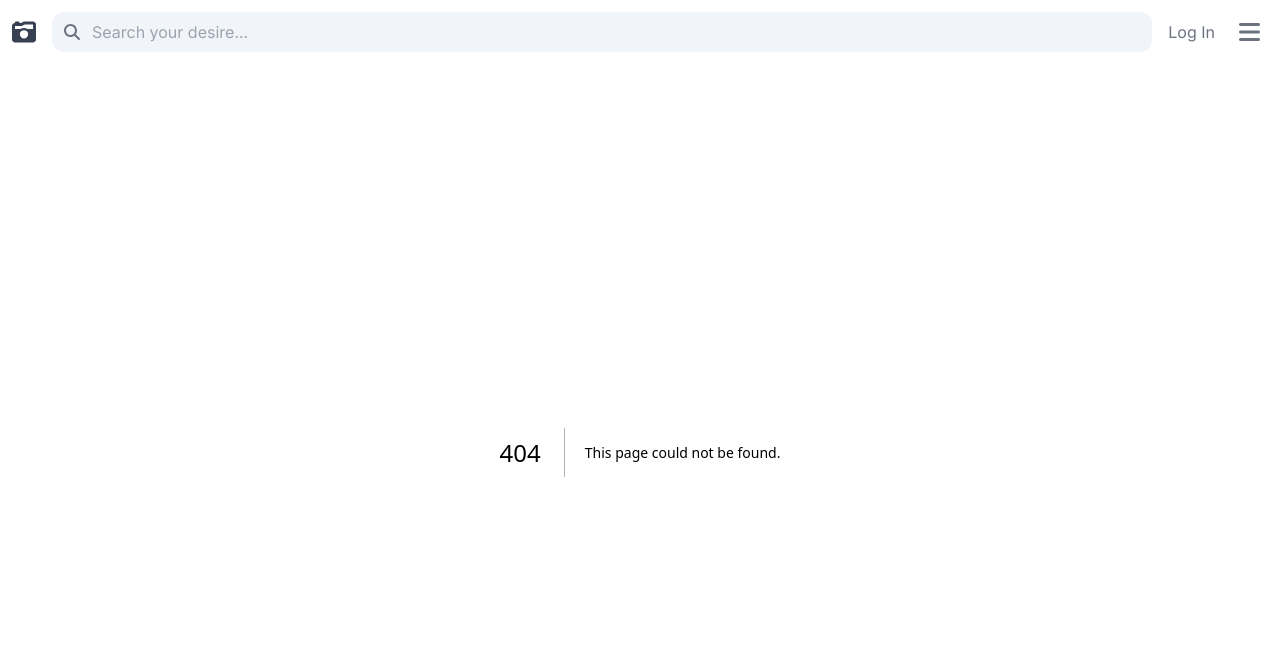
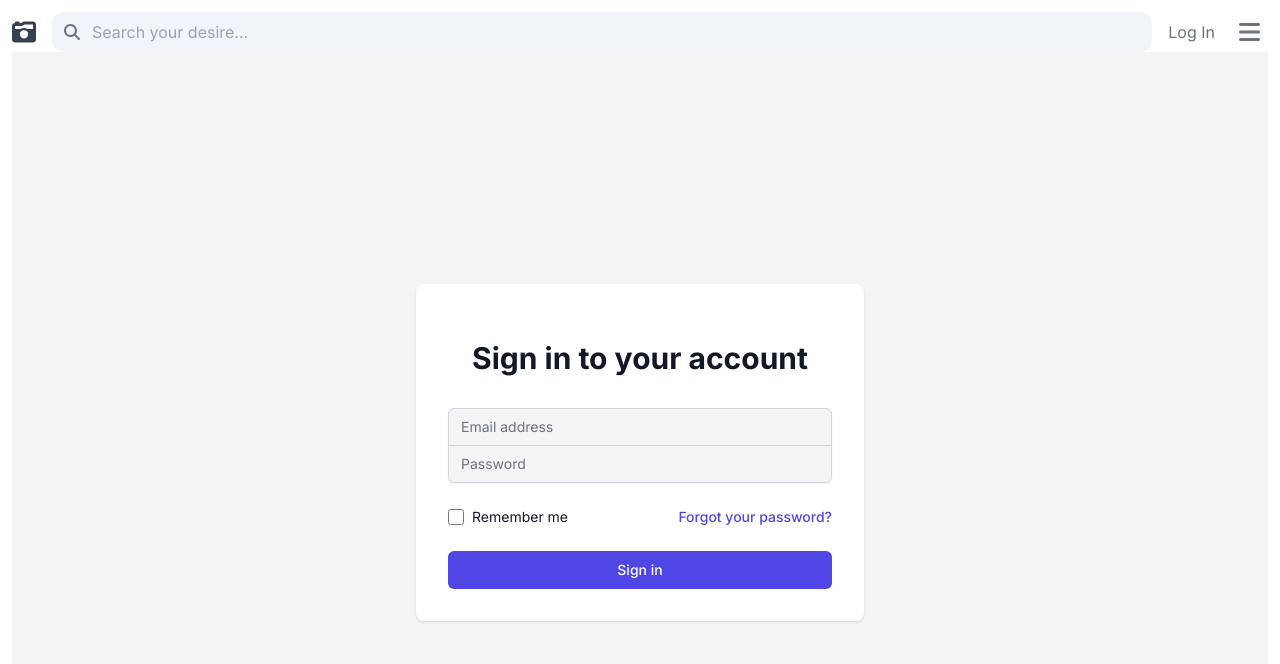
Before and after one commit to md-abdul-alim/snapgallery, a Next.js app: page /login in a window 1280 px wide. Before the commit this address had no page. Shown: the top 664 px of the page. Built offline with nearby package versions, Linux system fonts and the light colour scheme.

Commit message:
toggle bar by any position done

```diff
--- a/app/components/Navbar.js
+++ b/app/components/Navbar.js
@@ -1,25 +1,38 @@
 'use client';
 
-import React, {useState} from 'react';
+import React, {useState, useRef, useEffect} from 'react';
+import Link from 'next/link';
 import { FontAwesomeIcon } from '@fortawesome/react-fontawesome';
 import { faBars, faSearch, faCameraRetro } from '@fortawesome/free-solid-svg-icons';
 
 export default function Navbar() {
 
   const [isOpen, setIsOpen] = useState(false);
+  const toggleRef = useRef(null);
 
   const toggleMenu = () => {
+    setIsOpen(!isOpen);
+  };
 
-    console.log("hello")
-    setIsOpen(!isOpen);
+  const handleClicOutside = (event) => {
+    if(toggleRef.current && !toggleRef.current.contains(event.target)){
+      setIsOpen(false);
     }
+  };
+
+  useEffect(() => {
+    document.addEventListener('click', handleClicOutside);
+    return ()=>{
+      document.removeEventListener('click', handleClicOutside);
+    }
+  }, []);
 
   return (
     <header className='stick'>
       <nav className='flex justify-between items-center'>
-        <a href="#" className='mr-4 flex items-center text-gray-700'>
+        <Link href="/" className='mr-4 flex items-center text-gray-700'>
           <FontAwesomeIcon icon={faCameraRetro} className='text-2xl' />
-        </a>
+        </Link>
         <div className='flex-grow'>
           <div className="relative">
             <span className='absolute inset-y-0 left-0 flex items-center pl-3'>
@@ -35,7 +48,8 @@
           </div>
         </div>
         <div className='ml-auto flex items-center relative'>
-          <a href="#" className='ml-4 mr-4 text-gray-500'>Log In</a>
+          <Link href="/login" className='ml-4 mr-4 text-gray-500'>Log In</Link>
+          <div ref={toggleRef}>
             <button
               className='p-2 rounded-md text-gray-500 cursor-pointer'
               onClick={toggleMenu}
@@ -53,6 +67,7 @@
               </div>
             )}
           </div>
+        </div>
       </nav>
     </header>
   )
--- /dev/null
+++ b/app/login/page.js
@@ -0,0 +1,83 @@
+import React from 'react';
+
+export default function Login() {
+  return (
+    <div className="flex h-screen items-center justify-center bg-gray-100">
+      <div className="w-full max-w-md p-8 space-y-8 bg-white rounded-lg shadow">
+        <div>
+          <h2 className="mt-6 text-3xl font-bold text-center text-gray-900">
+            Sign in to your account
+          </h2>
+        </div>
+        <form className="mt-8 space-y-6" action="#" method="POST">
+          <input type="hidden" name="remember" defaultValue="true" />
+          <div className="-space-y-px rounded-md shadow-sm">
+            <div>
+              <label htmlFor="email-address" className="sr-only">
+                Email address
+              </label>
+              <input
+                id="email-address"
+                name="email"
+                type="email"
+                autoComplete="email"
+                required
+                className="relative block w-full px-3 py-2 text-gray-900 placeholder-gray-500 bg-gray-100 border border-gray-300 rounded-t-md focus:z-10 focus:border-indigo-500 focus:outline-none focus:ring-indigo-500 sm:text-sm"
+                placeholder="Email address"
+              />
+            </div>
+            <div>
+              <label htmlFor="password" className="sr-only">
+                Password
+              </label>
+              <input
+                id="password"
+                name="password"
+                type="password"
+                autoComplete="current-password"
+                required
+                className="relative block w-full px-3 py-2 text-gray-900 placeholder-gray-500 bg-gray-100 border border-gray-300 rounded-b-md focus:z-10 focus:border-indigo-500 focus:outline-none focus:ring-indigo-500 sm:text-sm"
+                placeholder="Password"
+              />
+            </div>
+          </div>
+
+          <div className="flex items-center justify-between">
+            <div className="flex items-center">
+              <input
+                id="remember-me"
+                name="remember-me"
+                type="checkbox"
+                className="w-4 h-4 text-indigo-600 border-gray-300 rounded focus:ring-indigo-500"
+              />
+              <label
+                htmlFor="remember-me"
+                className="block ml-2 text-sm text-gray-900"
+              >
+                Remember me
+              </label>
+            </div>
+
+            <div className="text-sm">
+              <a
+                href="#"
+                className="font-medium text-indigo-600 hover:text-indigo-500"
+              >
+                Forgot your password?
+              </a>
+            </div>
+          </div>
+
+          <div>
+            <button
+              type="submit"
+              className="relative flex justify-center w-full px-4 py-2 text-sm font-medium text-white bg-indigo-600 border border-transparent rounded-md group hover:bg-indigo-700 focus:outline-none focus:ring-2 focus:ring-indigo-500 focus:ring-offset-2"
+            >
+              Sign in
+            </button>
+          </div>
+        </form>
+      </div>
+    </div>
+  );
+}
```
Lines whose indentation alone changed are shown as unchanged.
